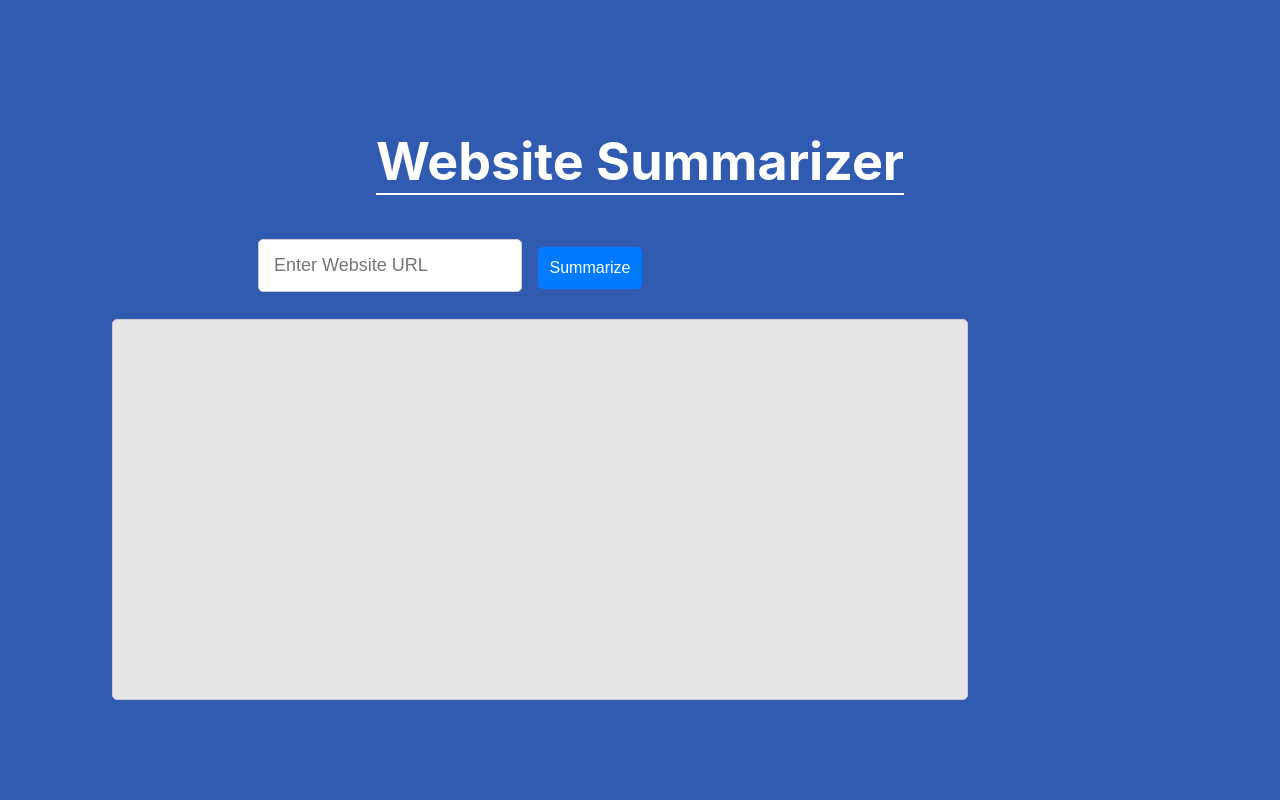
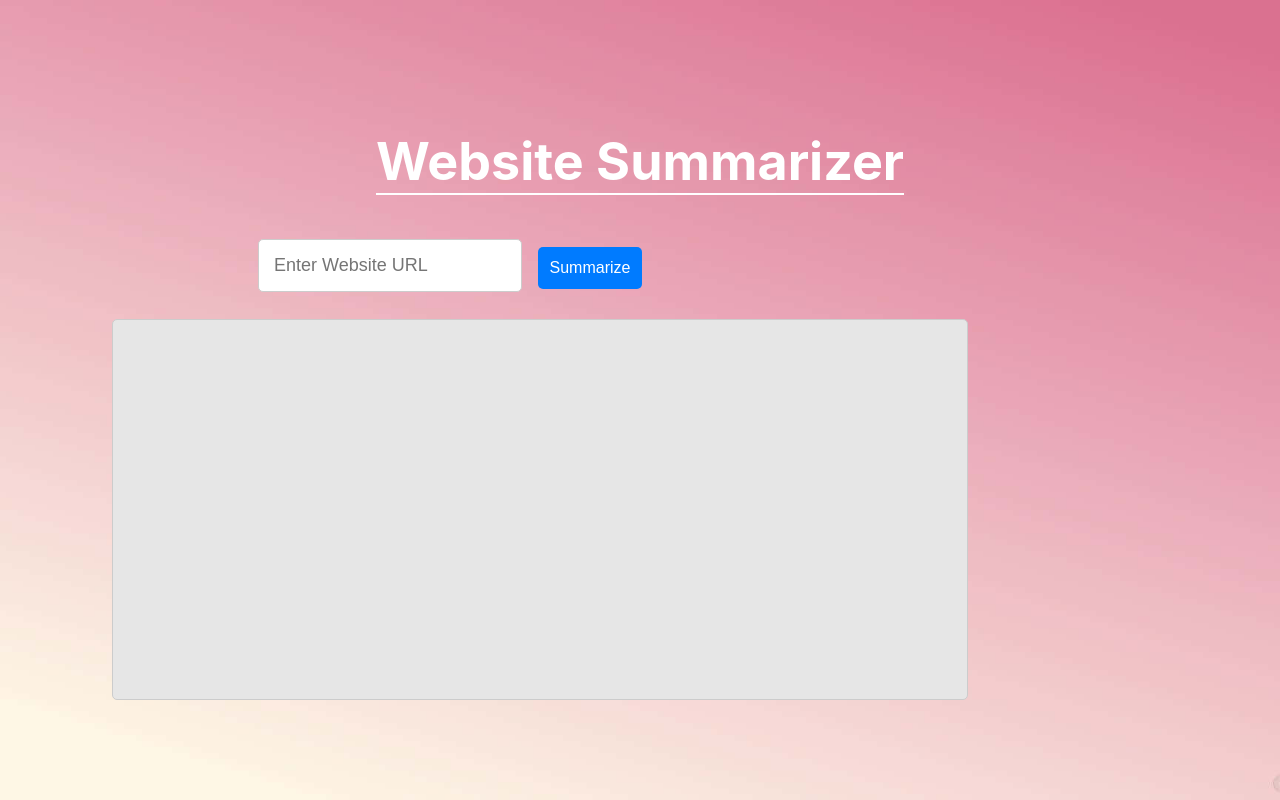
Before and after one commit to ChristyPan/CosmicGist, a React (Create React App) app in the folder website/: page / in a window 1280 px wide. Built offline with nearby package versions, Linux system fonts and the light colour scheme.

Commit message:
wallpaper added

```diff
--- a/website/src/App.css
+++ b/website/src/App.css
@@ -14,7 +14,6 @@
 }
 
 .App-header {
-  background-color: #315bb0;
   min-height: 100vh;
   display: flex;
   flex-direction: column;
--- a/website/src/App.js
+++ b/website/src/App.js
@@ -2,7 +2,7 @@ import './App.css';
 
 import React, { useState, useEffect } from 'react';
 import axios from 'axios';
-import background from "./WallPaper.jpg";
+import background from "./WallPaperPink.jpg";
 
 
 function App() {
@@ -45,7 +45,7 @@ function App() {
   };
 
   return (
-    <div className="App" style={{backgroundImage: `url(${background})`, backgroundSize: 'auto', position: 'relative'}}>
+    <div className="App" style={{backgroundImage: `url(${background})`, backgroundSize: 'cover', backgroundRepeat: 'no-repeat'}}>
       <header className="App-header">
         <h1 style={{ marginTop: '-10px', borderBottom: '2px solid #fff' }}>Website Summarizer</h1>
 
```
Also changed, not shown: website/src/WallPaper.jpg (deleted), website/src/WallPaperPink.jpg (added).
